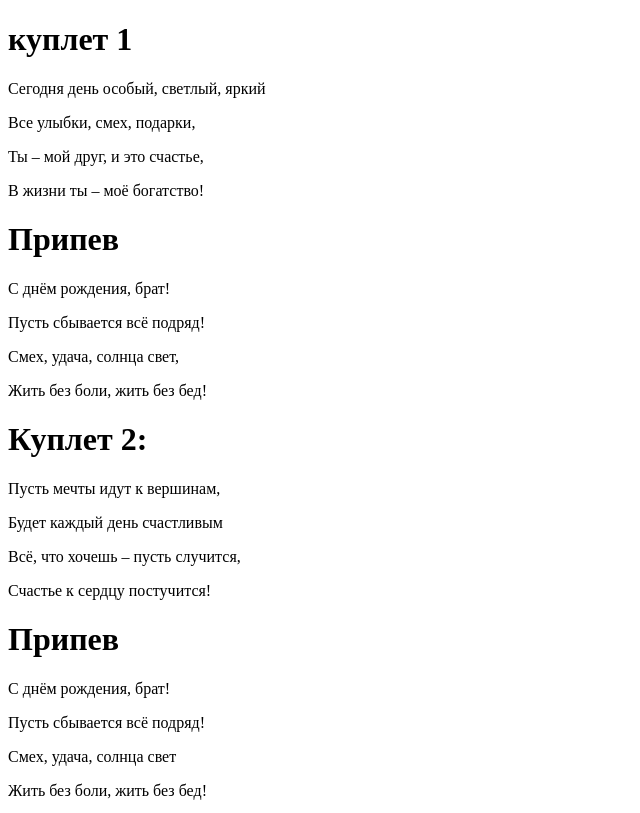
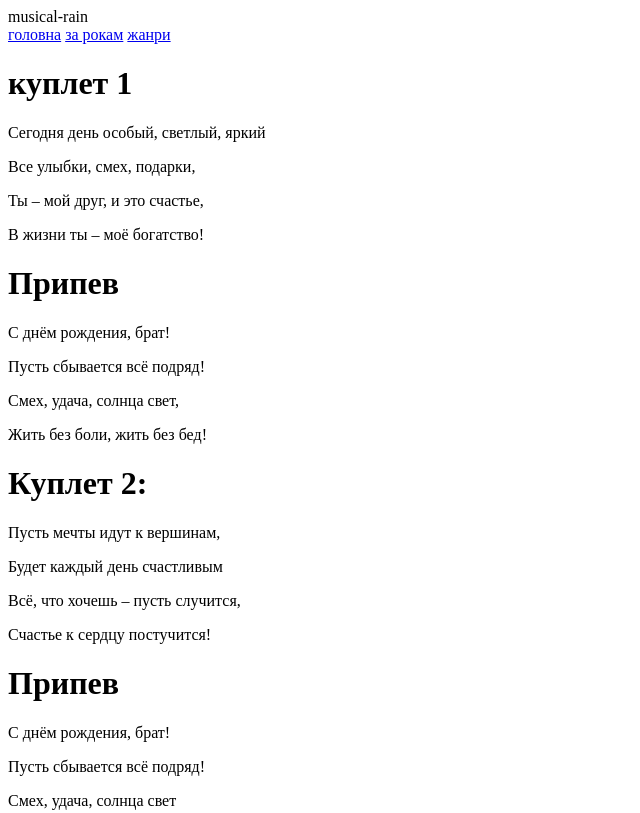
Before and after one commit to oleksandrpushkin/musical-rain, a plain HTML site: page index.html in a window 1280 px wide. Shown: the top 813 px of the page, without its empty margins (0-640 px from the left). Drawn offline with Linux system fonts and the light colour scheme.

Commit message:
create header

```diff
--- a/index.html
+++ b/index.html
@@ -7,6 +7,14 @@
 
 </head>
 <body>
+    <header>
+        musical-rain
+    <nav>
+        <a href="#">головна</a>
+        <a href="#">за рокам</a>
+        <a href="#">жанри</a>
+    </nav>
+    </header>
     <h1>куплет 1</h1>
     <p>Сегодня день особый, светлый, яркий</p>
     <p>Все улыбки, смех, подарки,</p>
```
